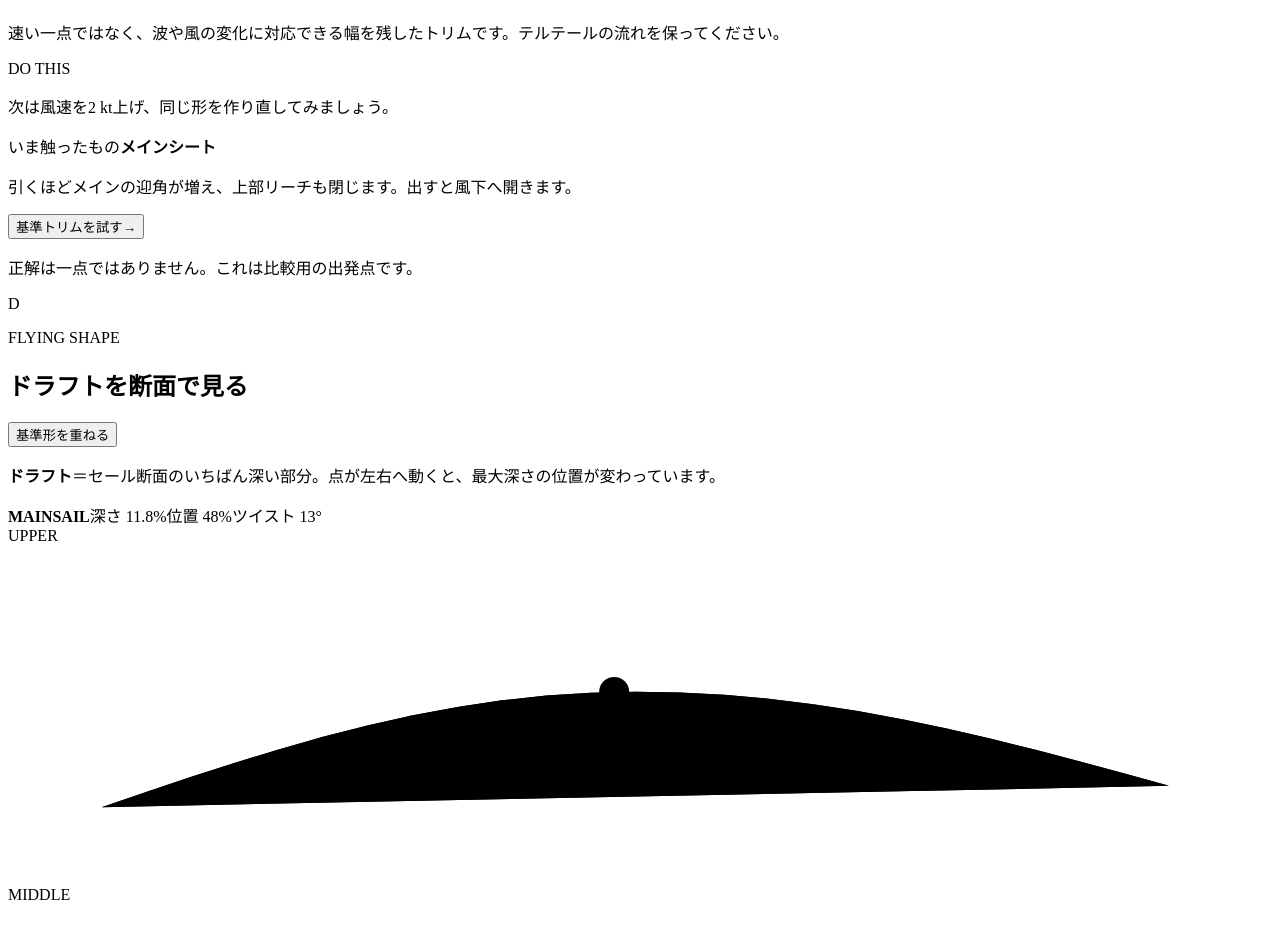
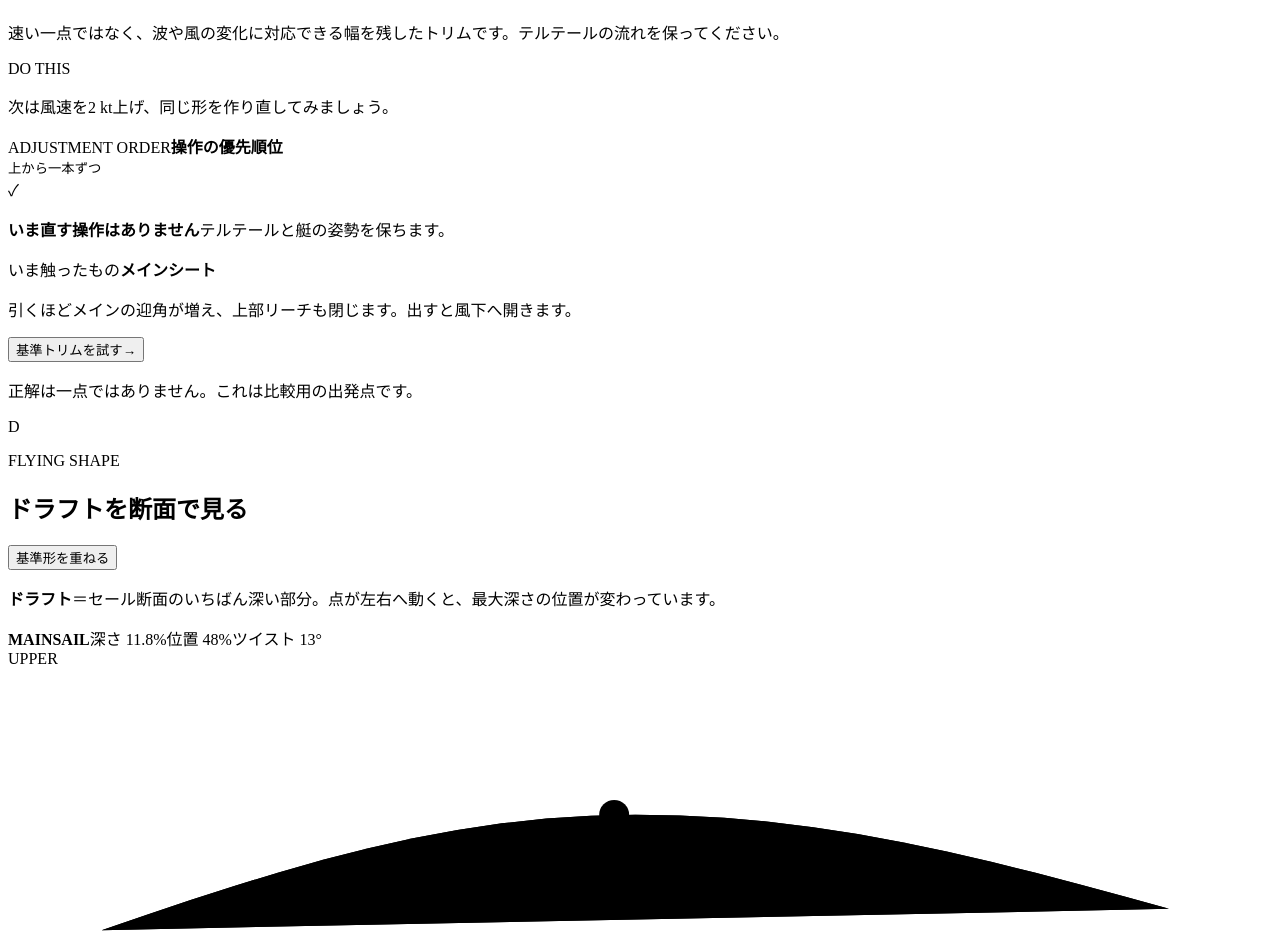
Before and after one commit to itou-daiki/sailing-trim-trainer, a React (Vite) app: page / in a window 1280 px wide. Shown: the part 5560-6494 px from the top of the page. Built offline with nearby package versions, Linux system fonts and the light colour scheme; the HTML template or start-up script is replaced by a standard one.

Commit message:
feat: rank trim adjustments by priority

```diff
--- a/src/App.tsx
+++ b/src/App.tsx
@@ -108,6 +108,7 @@ function App() {
               guidance={result.guidance}
               lastControl={lastControl}
               efficiency={result.metrics.efficiency}
+              actions={result.actions}
               onShowBaseline={tryBaseline}
             />
           </div>
--- a/src/components/CoachPanel.tsx
+++ b/src/components/CoachPanel.tsx
@@ -1,10 +1,11 @@
 import { CONTROL_EFFECTS, CONTROL_LABELS } from '../domain/trimModel'
-import type { ControlKey, Guidance } from '../domain/types'
+import type { ControlKey, Guidance, TrimAction } from '../domain/types'
 
 type CoachPanelProps = {
   guidance: Guidance
   lastControl: ControlKey
   efficiency: number
+  actions: TrimAction[]
   onShowBaseline: () => void
 }
 
@@ -12,6 +13,7 @@ export function CoachPanel({
   guidance,
   lastControl,
   efficiency,
+  actions,
   onShowBaseline,
 }: CoachPanelProps) {
   return (
@@ -39,6 +41,39 @@ export function CoachPanel({
         <p>{guidance.action}</p>
       </div>
 
+      <section className="trim-order" aria-labelledby="trim-order-title">
+        <div className="trim-order-head">
+          <div>
+            <span>ADJUSTMENT ORDER</span>
+            <strong id="trim-order-title">操作の優先順位</strong>
+          </div>
+          <small>上から一本ずつ</small>
+        </div>
+
+        {actions.length > 0 ? (
+          <ol>
+            {actions.map((action, index) => (
+              <li className={index === 0 ? 'is-first' : ''} key={action.control}>
+                <span className="trim-order-rank">{index + 1}</span>
+                <div>
+                  <strong>{CONTROL_LABELS[action.control]}</strong>
+                  <p>{action.reason}</p>
+                </div>
+                <span className="trim-order-direction">
+                  <strong>{action.direction}</strong>
+                  <small>{action.urgency === 'large' ? `差 ${action.delta}` : '少しずつ'}</small>
+                </span>
+              </li>
+            ))}
+          </ol>
+        ) : (
+          <div className="trim-order-clear">
+            <span aria-hidden="true">✓</span>
+            <p><strong>いま直す操作はありません</strong>テルテールと艇の姿勢を保ちます。</p>
+          </div>
+        )}
+      </section>
+
       <div className="last-control">
         <span>いま触ったもの</span>
         <strong>{CONTROL_LABELS[lastControl]}</strong>
--- a/src/domain/trimModel.ts
+++ b/src/domain/trimModel.ts
@@ -5,6 +5,7 @@ import type {
   Guidance,
   SailPair,
   TrimControls,
+  TrimAction,
   TrimMetrics,
   TrimResult,
 } from './types'
@@ -194,6 +195,66 @@ function controlErrors(
   }))
 }
 
+const ACTION_DIRECTIONS: Record<
+  ControlKey,
+  { increase: string; decrease: string }
+> = {
+  mainSheet: { increase: '引く', decrease: '出す' },
+  jibSheet: { increase: '引く', decrease: '出す' },
+  vang: { increase: '引く', decrease: '出す' },
+  cunningham: { increase: '引く', decrease: '出す' },
+  outhaul: { increase: '引く', decrease: '出す' },
+  crewHike: { increase: '外へ出る', decrease: '内側へ戻る' },
+  crewForeAft: { increase: '前へ移動', decrease: '後ろへ移動' },
+  centerboard: { increase: '下げる', decrease: '上げる' },
+  chock: { increase: '厚くする', decrease: '薄くする' },
+  jibHeight: { increase: '高くする', decrease: '低くする' },
+  windwardSheet: { increase: '引く', decrease: '出す' },
+  forePuller: { increase: '前へ引く', decrease: '緩める' },
+  aftPuller: { increase: '後ろへ引く', decrease: '緩める' },
+  jibLeadForeAft: { increase: '前へ送る', decrease: '後ろへ送る' },
+  jibLeadInOut: { increase: '内へ寄せる', decrease: '外へ出す' },
+}
+
+const ACTION_REASONS: Record<ControlKey, string> = {
+  mainSheet: 'メインの迎角を先に合わせる',
+  jibSheet: 'ジブの迎角とスロットを合わせる',
+  vang: '上部リーチのツイストを合わせる',
+  cunningham: '最大ドラフト位置を前後に戻す',
+  outhaul: 'メイン下部の深さを合わせる',
+  crewHike: '艇をフラットへ戻して力を前へ向ける',
+  crewForeAft: '船体の濡れ方と抵抗を整える',
+  centerboard: '横流れと水中抵抗を合わせる',
+  chock: 'ロワーマストの曲がりを合わせる',
+  jibHeight: 'ジブのリード角とツイストを合わせる',
+  windwardSheet: 'ジブの内寄せとスロットを合わせる',
+  forePuller: 'ロワーマストを前後に合わせる',
+  aftPuller: 'ロワーマストを前後に合わせる',
+  jibLeadForeAft: 'ジブ上部のツイストを合わせる',
+  jibLeadInOut: 'ジブ角度とスロットを合わせる',
+}
+
+function prioritizedActions(
+  boat: BoatClass,
+  controls: TrimControls,
+  target: TrimControls,
+): TrimAction[] {
+  return controlErrors(boat, controls, target)
+    .filter((item) => item.severity >= 0.35)
+    .sort((a, b) => b.severity * b.weight - a.severity * a.weight)
+    .slice(0, 5)
+    .map((item) => ({
+      control: item.key,
+      direction:
+        item.delta < 0
+          ? ACTION_DIRECTIONS[item.key].increase
+          : ACTION_DIRECTIONS[item.key].decrease,
+      reason: ACTION_REASONS[item.key],
+      delta: Math.round(Math.abs(item.delta)),
+      urgency: item.severity >= 1.15 ? 'large' : 'small',
+    }))
+}
+
 function metrics(
   boat: BoatClass,
   trueWindAngle: number,
@@ -330,6 +391,7 @@ export function calculateTrim(
   const target = sailShapes(boat, targets, windSpeed)
   const trimMetrics = metrics(boat, trueWindAngle, windSpeed, controls, targets)
   const apparent = apparentWind(trueWindAngle, windSpeed, trimMetrics.speed)
+  const actions = prioritizedActions(boat, controls, targets)
 
   return {
     actual,
@@ -337,6 +399,7 @@ export function calculateTrim(
     targetControls: targets,
     metrics: trimMetrics,
     guidance: guidance(boat, controls, targets, trimMetrics.efficiency),
+    actions,
     apparentWindAngle: apparent.angle,
     apparentWindSpeed: apparent.speed,
   }
--- a/src/styles.css
+++ b/src/styles.css
@@ -1169,6 +1169,153 @@ main {
   line-height: 1.65;
 }
 
+.trim-order {
+  position: relative;
+  z-index: 1;
+  margin-top: 17px;
+  border-top: 2px solid var(--ink);
+}
+
+.trim-order-head {
+  display: flex;
+  align-items: flex-end;
+  justify-content: space-between;
+  gap: 10px;
+  padding: 9px 0 8px;
+  border-bottom: 1px solid var(--line);
+}
+
+.trim-order-head > div {
+  display: flex;
+  flex-direction: column;
+  gap: 2px;
+}
+
+.trim-order-head span,
+.trim-order-head > small {
+  color: var(--muted);
+  font-family: var(--mono);
+  font-size: 0.52rem;
+  letter-spacing: 0.08em;
+}
+
+.trim-order-head strong {
+  font-size: 0.8rem;
+}
+
+.trim-order ol {
+  margin: 0;
+  padding: 0;
+  list-style: none;
+}
+
+.trim-order li {
+  display: grid;
+  grid-template-columns: 25px minmax(0, 1fr) auto;
+  gap: 8px;
+  align-items: center;
+  min-height: 52px;
+  padding: 7px 0;
+  border-bottom: 1px solid var(--line);
+}
+
+.trim-order li.is-first {
+  margin-right: -18px;
+  margin-left: -18px;
+  padding-right: 18px;
+  padding-left: 18px;
+  background: #e7edeb;
+  border-left: 5px solid var(--orange);
+}
+
+.trim-order-rank {
+  display: grid;
+  place-items: center;
+  width: 23px;
+  height: 23px;
+  color: var(--sail);
+  background: var(--ink);
+  font-family: var(--mono);
+  font-size: 0.62rem;
+  font-weight: 800;
+}
+
+.trim-order li.is-first .trim-order-rank {
+  background: var(--orange);
+}
+
+.trim-order li > div {
+  min-width: 0;
+}
+
+.trim-order li > div > strong {
+  display: block;
+  font-size: 0.7rem;
+}
+
+.trim-order li p {
+  margin: 2px 0 0;
+  color: var(--muted);
+  overflow: hidden;
+  font-size: 0.56rem;
+  line-height: 1.35;
+  text-overflow: ellipsis;
+  white-space: nowrap;
+}
+
+.trim-order-direction {
+  display: flex;
+  min-width: 54px;
+  flex-direction: column;
+  align-items: flex-end;
+}
+
+.trim-order-direction strong {
+  color: var(--orange-dark);
+  font-size: 0.69rem;
+}
+
+.trim-order-direction small {
+  margin-top: 2px;
+  color: var(--muted);
+  font-family: var(--mono);
+  font-size: 0.48rem;
+}
+
+.trim-order-clear {
+  display: grid;
+  grid-template-columns: 27px 1fr;
+  gap: 8px;
+  align-items: center;
+  padding: 11px 0;
+  border-bottom: 1px solid var(--line);
+}
+
+.trim-order-clear > span {
+  display: grid;
+  place-items: center;
+  width: 24px;
+  height: 24px;
+  color: var(--ink);
+  background: var(--aqua);
+  font-family: var(--mono);
+  font-size: 0.72rem;
+  font-weight: 900;
+}
+
+.trim-order-clear p {
+  margin: 0;
+  color: var(--muted);
+  font-size: 0.58rem;
+  line-height: 1.45;
+}
+
+.trim-order-clear strong {
+  display: block;
+  color: var(--ink);
+  font-size: 0.68rem;
+}
+
 .last-control {
   margin-top: 17px;
   padding: 13px 0;
```
Also changed, not shown: src/domain/types.ts (+9 -0 lines), 2 other files (tests, documents, lock files or other folders).
